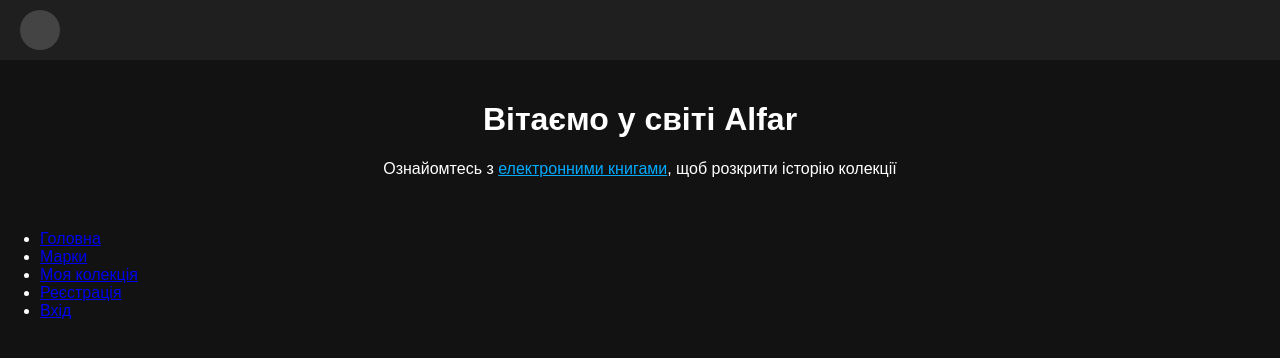
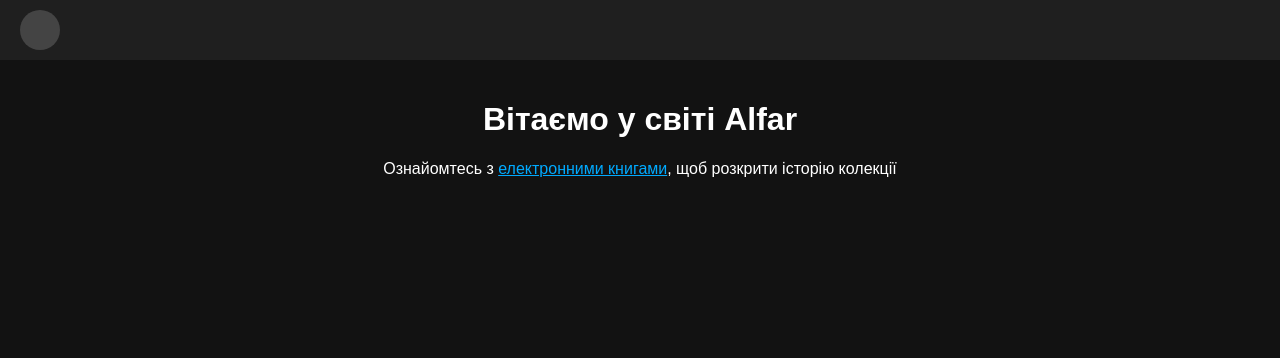
Before and after one commit to MrAura-888/alfar-site, a plain HTML site: page index.html in a window 1280 px wide. Drawn offline with Linux system fonts and the light colour scheme.

Commit message:
Update index.html

```diff
--- a/index.html
+++ b/index.html
@@ -90,16 +90,6 @@
     </div>
   </div>
 
-  <nav>
-  <ul>
-    <li><a href="index.html">Головна</a></li>
-    <li><a href="stamps.html">Марки</a></li>
-    <li><a href="collection.html">Моя колекція</a></li>
-    <li><a href="register.html">Реєстрація</a></li>
-    <li><a href="login.html">Вхід</a></li>
-  </ul>
-</nav>
-
   <script>
     function toggleMenu() {
       const menu = document.getElementById("menu");
```
